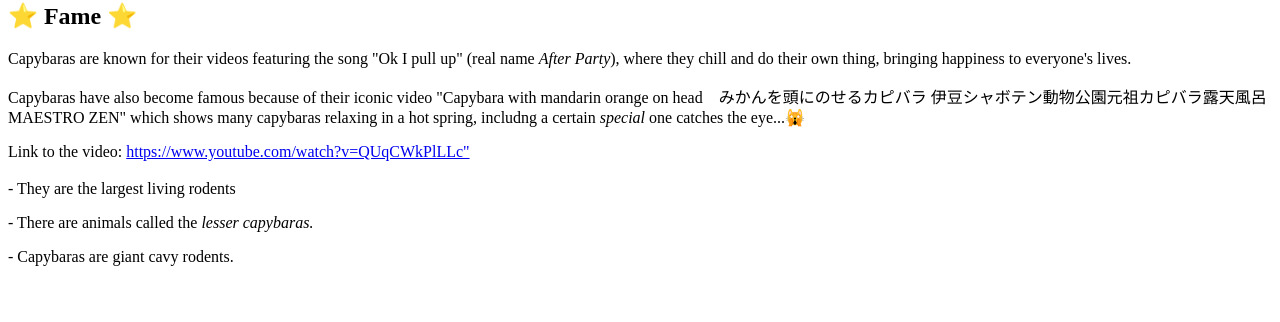
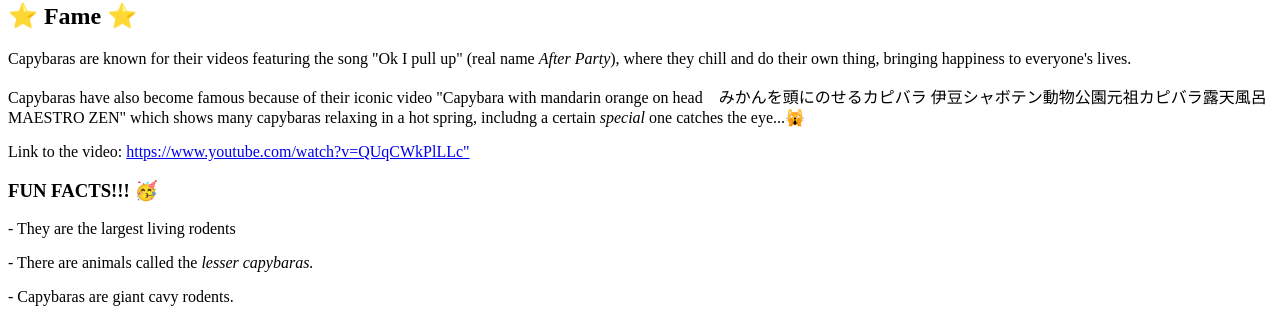
Before and after one commit to TempeHS/2023IST-Website-Jade.Huang, a plain HTML site: page index.html in a window 1280 px wide. Shown: the part 1769-2091 px from the top of the page. Before the commit the page ends 2051 px from the top, so only its background shows below. Drawn offline with Linux system fonts and the light colour scheme.

Commit message:
deleted unwanted <

```diff
--- a/index.html
+++ b/index.html
@@ -29,7 +29,7 @@
   <p>Capybaras have also become famous because of their iconic video "Capybara with mandarin orange on head　みかんを頭にのせるカピバラ 伊豆シャボテン動物公園元祖カピバラ露天風呂　MAESTRO ZEN" which shows many capybaras relaxing in a hot spring, includng a certain <em>special</em> one catches the eye...🙀</p>
   <p>Link to the video: <a href="google.com">https://www.youtube.com/watch?v=QUqCWkPlLLc"</a></p>
 
-  <h3><P><FUN FACTS!!! 🥳</strong></p></h3>
+  <h3><P>FUN FACTS!!! 🥳</strong></p></h3>
   <p>- They are the largest living rodents</p>
   <p>- There are animals called the <em>lesser capybaras.</em></p>
   <p>- Capybaras are giant cavy rodents.</p>
```
